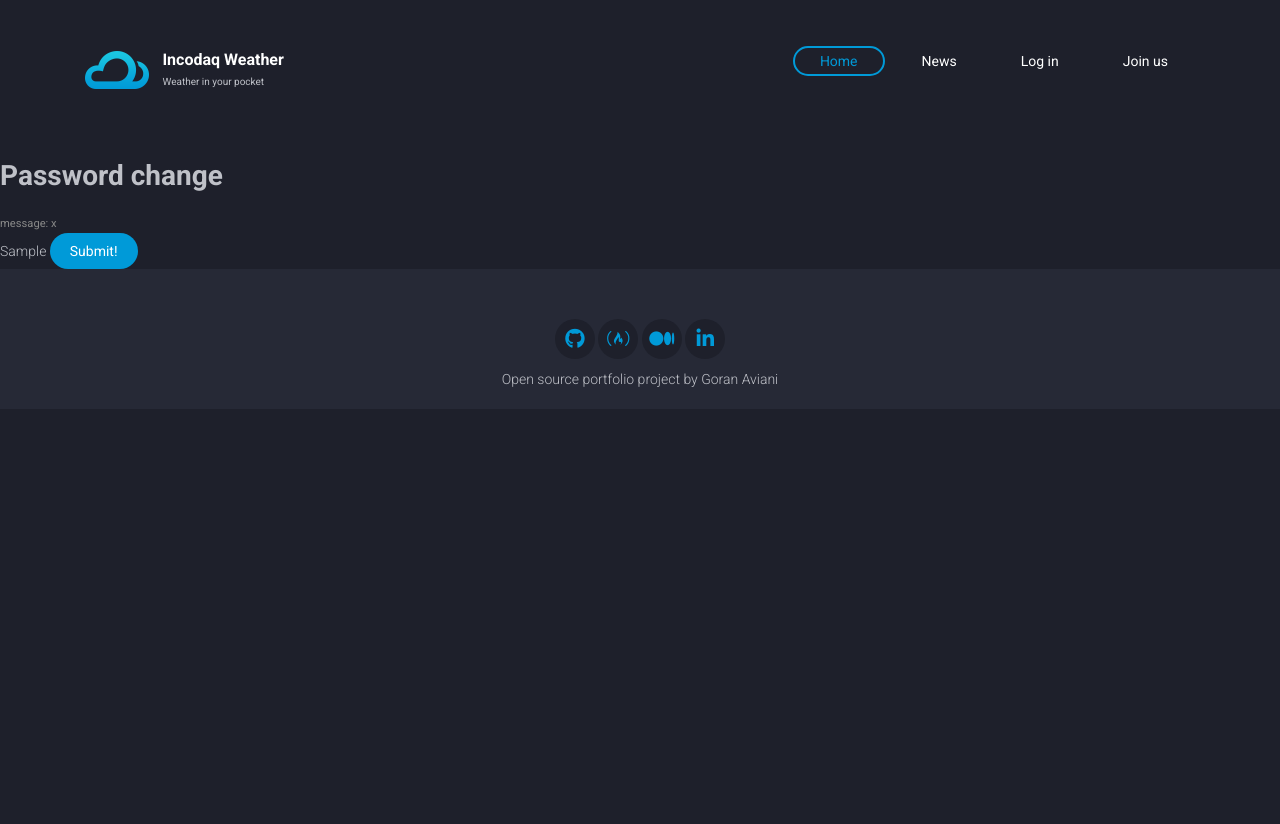
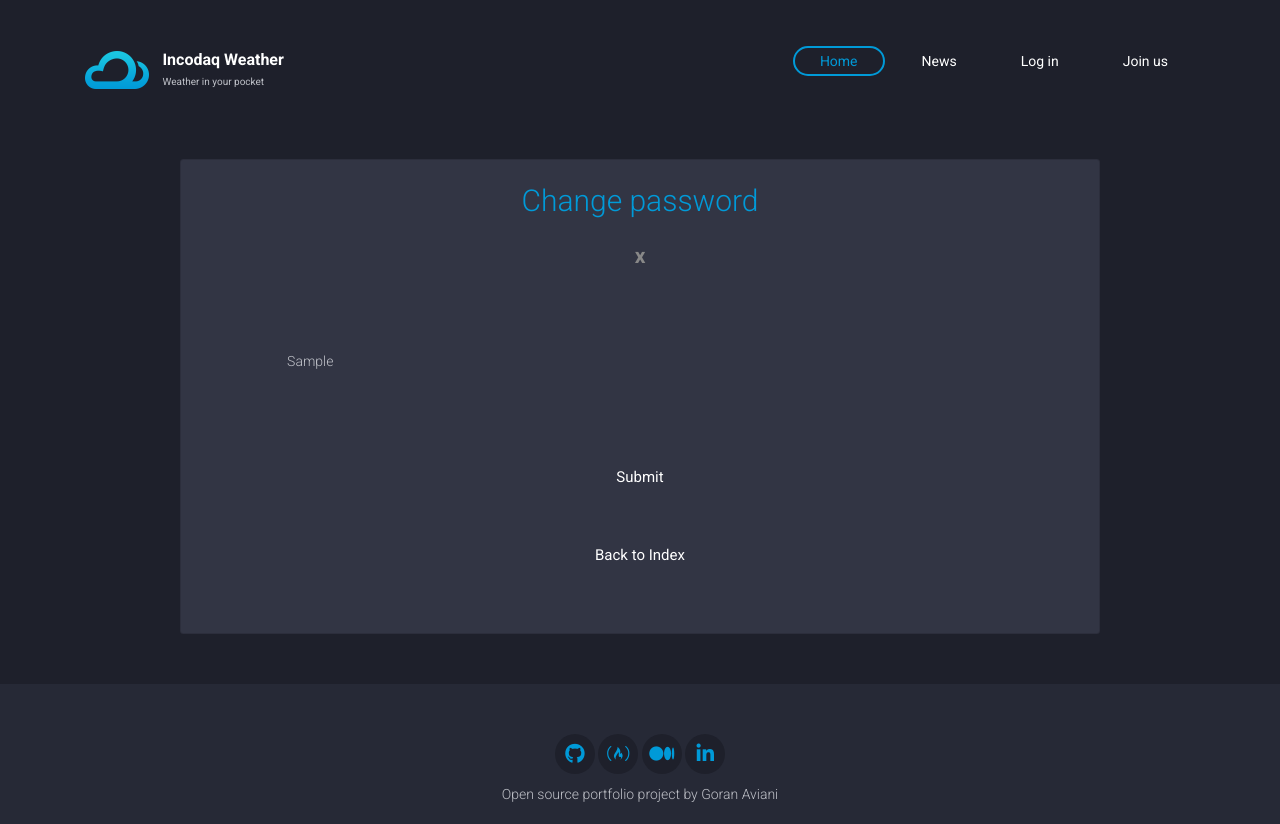
Before and after one commit to GoranAviani/incodaq_weather, a Django app: template templates/expanded_user/change_user_password.html in a window 1280 px wide. Before the commit the page ends 387 px from the top, so only its background shows below. Run offline with Django 3.2, Linux system fonts and the light colour scheme; the template is opened without the code that fills it: most values are stand-ins (such as "Sample title", 1, 10 or a date in 2020); parts of the project's set-up code (start-up, migrations or seed data) failed here and were passed over; some libraries are stand-ins or nearby versions.

Commit message:
change_user_password.html

```diff
--- a/templates/expanded_user/change_user_password.html
+++ b/templates/expanded_user/change_user_password.html
@@ -1,17 +1,61 @@
 <!-- templates/registration/password_reset_form.html -->
 {% extends 'base.html' %}
+{% block title %}Password change{% endblock %}
+{% block content %}
+    <!-- Main container start -->
+<div class="container margine-b-50">
+	<div class="row text-center">
+	    <div class="col-lg-10 offset-lg-1  col-md-10 offset-md-1 col-xs-12">
+	        <div class="card" data-bg-color="#323544">
+	            <div class="card-body">
+	                <div class="dashboard-title">
+	                    <div class="title-text">Change password</div>
+	                </div>
+                    </br>
+                    {% if changePasswordStatus %}
+                        <h2 style="color: {{statusColor}}"> {{ changePasswordStatus }}</h2>
+                    {% endif %}
 
-{% block title %}Password change{% endblock %}
+                    </br></br>
 
-{% block content %}
-  <h1>Password change</h1>
-  <small style="color: {{statusColor}}">message: {{ changePasswordStatus }}</small>
+	                <div class="login-form mt-4 col-lg-10 offset-lg-1">
+	                    <form method="post">
+                        {% csrf_token %}
+                            <div class="form-row margine-b-10">
+                                <div class="form-group col-md-12 col-lg-12">
+                                    <div class="text-left ">
+                                         <la id="" class="input-field1">{{ password_form_data.as_p }}</la>
+                                    </div>
+                                </div>
+                            </div>
 
 
-  <form method="POST">
-    {% csrf_token %}
-    {{ password_form_data.as_p }}
-    <input type="submit" value="Submit!">
 
-  </form>
+
+</br>
+                        </br>                        </br>
+
+                            <div class="form-row ">
+                                <button type="submit" class="btn main-button btn-block normal-text ">Submit</button>
+                            </div>
+
+
+
+                        </form>
+
+                        </br>
+                        </br>
+                        <div class="form-row">
+                            <a href="{% url 'index'%}" class='btn main-button btn-block normal-text' >Back to Index</a>
+                        </div>
+                        </br>
+                        </br>
+	                </div>
+	            </div>
+	        </div>
+	    </div>
+	</div>
+</div>
+
+
 {% endblock %}
```
